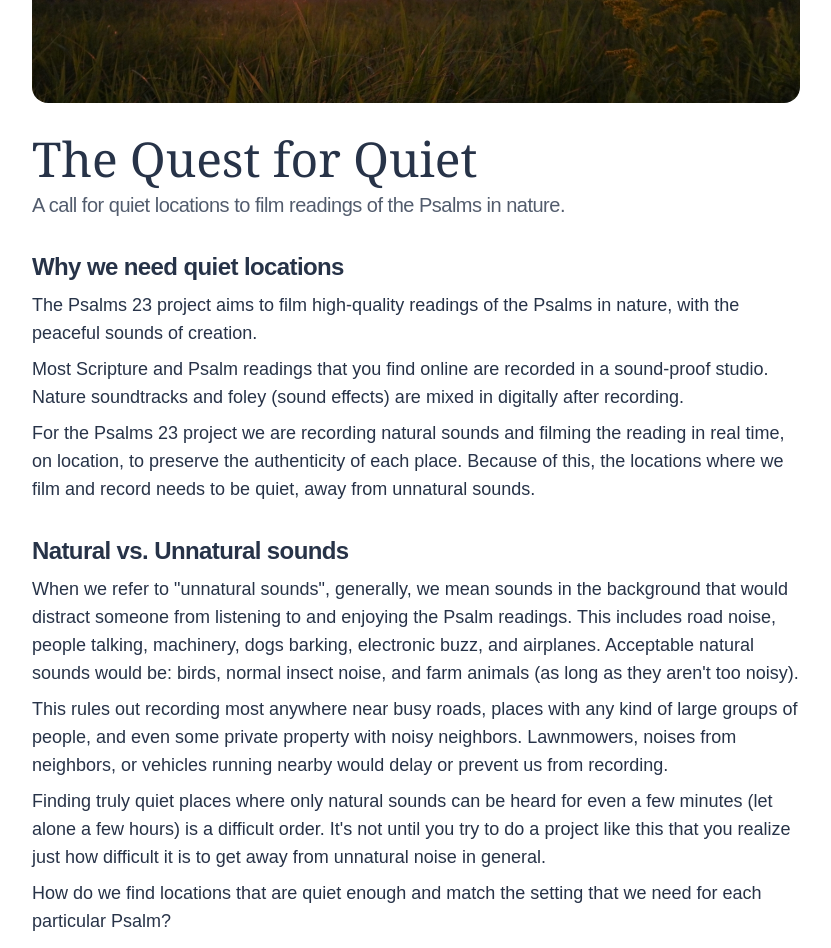
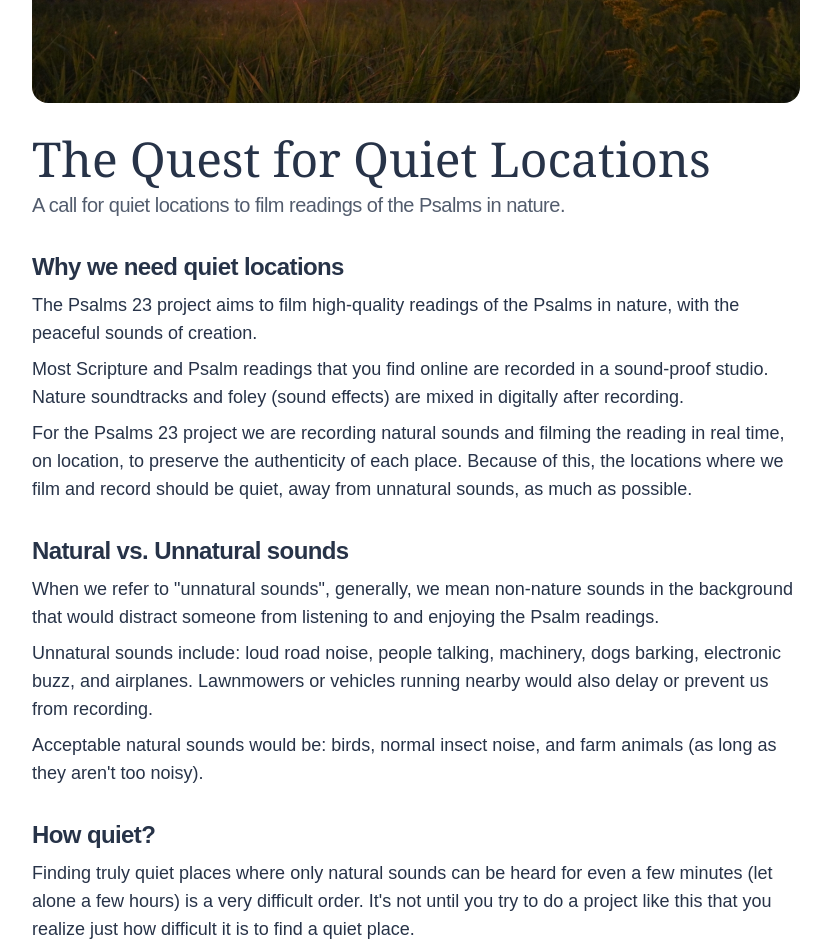
Before and after one commit to Psalms23Project/psalms23project.github.io, a SvelteKit app: page /quest in a window 1280 px wide. Shown: the part 320-1268 px from the top of the page, without its empty margins (48-879 px from the left). Built offline with nearby package versions, Linux system fonts and the light colour scheme; a small style sheet from the web is missing.

Commit message:
Update quest page

```diff
--- a/src/routes/quest/+page.svelte
+++ b/src/routes/quest/+page.svelte
@@ -10,16 +10,18 @@
 <div class="max-w-6xl mx-auto px-4 mt-10 mb-20">
   <div class="max-w-3xl text-navyblue">
     <img class="w-auto rounded-2xl" src="/images/sunset.jpg" alt=""/>
-    <h2 class="text-4xl sm:text-5xl font-serif mt-8">The Quest for Quiet</h2>
+    <h2 class="text-4xl sm:text-5xl font-serif mt-8">The Quest for Quiet Locations</h2>
     <h3 class="text-xl mt-2 text-navyblue/80 tracking-tight">A call for quiet locations to film readings of the Psalms in nature.</h3>
     <p class="text-2xl font-semibold tracking-tight mt-8">Why we need quiet locations</p>
     <p class="text-lg mt-2">The Psalms 23 project aims to film high-quality readings of the Psalms in nature, with the peaceful sounds of creation.</p>
     <p class="text-lg mt-2">Most Scripture and Psalm readings that you find online are recorded in a sound-proof studio. Nature soundtracks and foley (sound effects) are mixed in digitally after recording.</p>
-    <p class="text-lg mt-2">For the Psalms 23 project we are recording natural sounds and filming the reading in real time, on location, to preserve the authenticity of each place. Because of this, the locations where we film and record needs to be quiet, away from unnatural sounds.
+    <p class="text-lg mt-2">For the Psalms 23 project we are recording natural sounds and filming the reading in real time, on location, to preserve the authenticity of each place. Because of this, the locations where we film and record should be quiet, away from unnatural sounds, as much as possible.
     <p class="text-2xl font-semibold tracking-tight mt-8">Natural vs. Unnatural sounds</p>
-    <p class="text-lg mt-2">When we refer to "unnatural sounds", generally, we mean sounds in the background that would distract someone from listening to and enjoying the Psalm readings. This includes road noise, people talking, machinery, dogs barking, electronic buzz, and airplanes. Acceptable natural sounds would be: birds, normal insect noise, and farm animals (as long as they aren't too noisy).</p>
-    <p class="text-lg mt-2">This rules out recording most anywhere near busy roads, places with any kind of large groups of people, and even some private property with noisy neighbors. Lawnmowers, noises from neighbors, or vehicles running nearby would delay or prevent us from recording. </p>
-    <p class="text-lg mt-2">Finding truly quiet places where only natural sounds can be heard for even a few minutes (let alone a few hours) is a difficult order. It's not until you try to do a project like this that you realize just how difficult it is to get away from unnatural noise in general.</p>
+    <p class="text-lg mt-2">When we refer to "unnatural sounds", generally, we mean non-nature sounds in the background that would distract someone from listening to and enjoying the Psalm readings.</p>
+    <p class="text-lg mt-2">Unnatural sounds include: loud road noise, people talking, machinery, dogs barking, electronic buzz, and airplanes. Lawnmowers or vehicles running nearby would also delay or prevent us from recording.</p>
+    <p class="text-lg mt-2">Acceptable natural sounds would be: birds, normal insect noise, and farm animals (as long as they aren't too noisy).</p>
+    <p class="text-2xl font-semibold tracking-tight mt-8">How quiet?</p>
+    <p class="text-lg mt-2">Finding truly quiet places where only natural sounds can be heard for even a few minutes (let alone a few hours) is a very difficult order. It's not until you try to do a project like this that you realize just how difficult it is to find a quiet place.</p>
     <p class="text-lg mt-2">How do we find locations that are quiet enough and match the setting that we need for each particular Psalm?</p>
     <p class="text-lg mt-2">We need your help!</p>
     <p class="text-2xl font-semibold tracking-tight mt-8">Would you like to share your location for us to use?</p>
```
